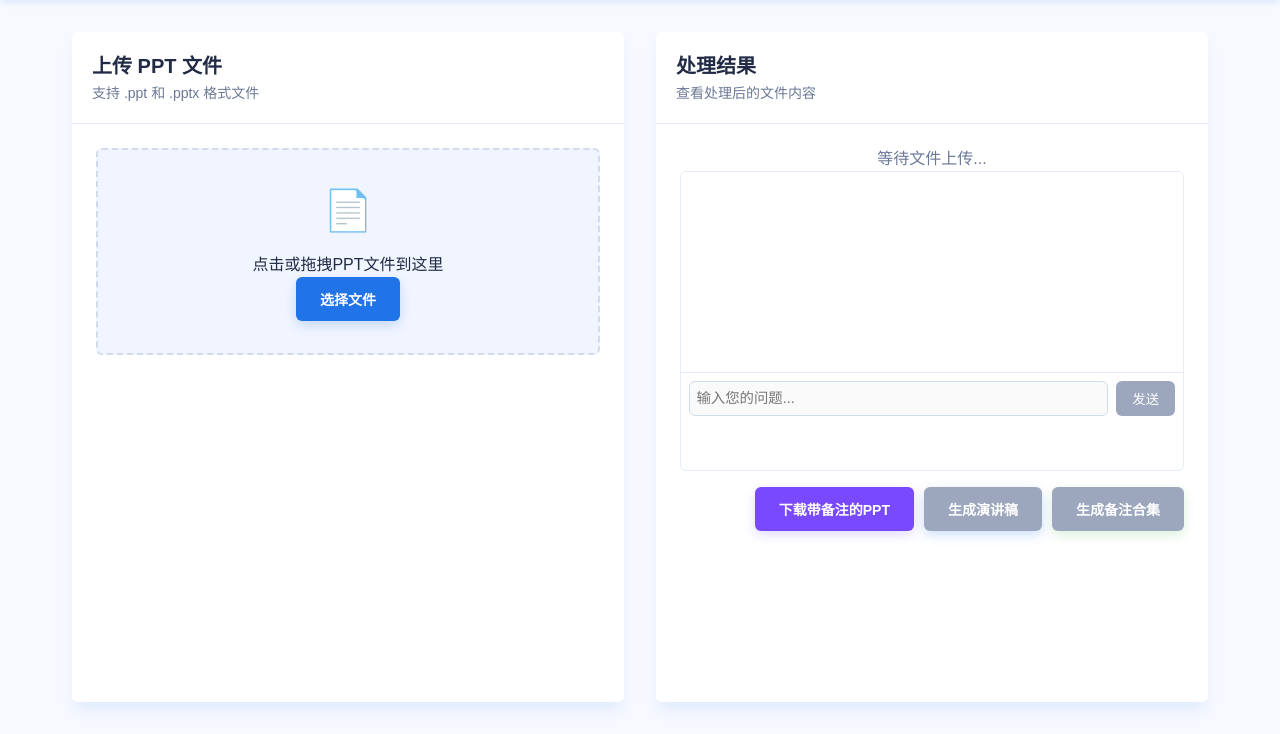
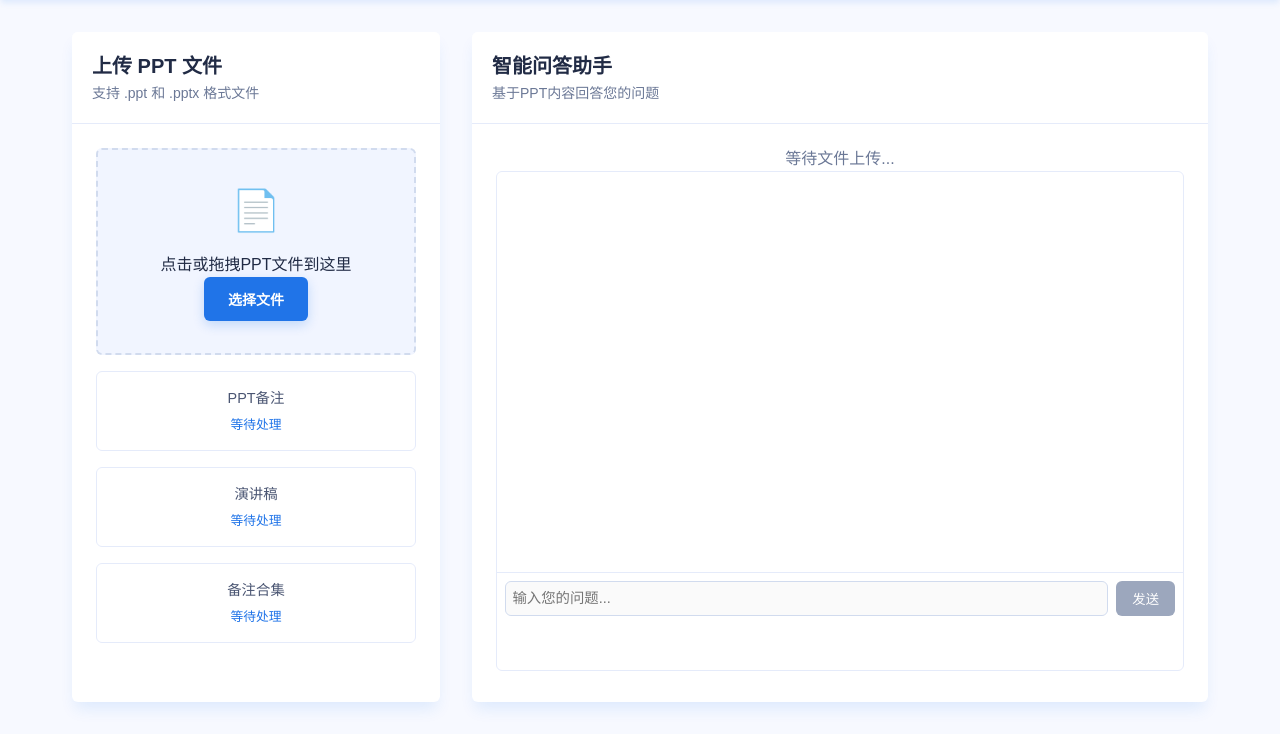
Before and after one commit to xieeddebug/pptAI-, a Flask app: page / in a window 1280 px wide. Shown: the part 66-800 px from the top of the page. Run offline with Flask 3, Linux system fonts and the light colour scheme.

Commit message:
基本完成

```diff
--- a/app.py
+++ b/app.py
@@ -200,6 +200,9 @@ def process_ppt():
         # 打开PPT文件
         prs = Presentation(input_path)
 
+        # 收集所有文本用于生成演讲稿
+        all_text = ""
+
         # 为每一页添加备注
         for i, slide in enumerate(prs.slides, 1):
             print(f"\n处理第 {i} 页...")
@@ -226,16 +229,64 @@ def process_ppt():
             # 添加备注
             notes_text_frame.text = notes_content
 
+            # 收集文本用于生成演讲稿
+            all_text += f"第{i}页：\n{slide_text}\n"
+
         # 保存处理后的PPT
         prs.save(output_path)
         print("\nPPT处理完成")
 
-        # 发送处理后的文件
+        # 生成演讲稿
+        speech_text = generate_speech(all_text)
+        speech_doc = create_word_document(speech_text)
+
+        # 创建Word文档保存演讲稿
+        with tempfile.NamedTemporaryFile(delete=False, suffix='.docx') as temp_speech:
+            speech_doc.save(temp_speech.name)
+            speech_path = temp_speech.name
+
+        # 创建备注合集文档
+        notes_doc = Document()
+        notes_doc.add_heading('PPT备注合集', 0).alignment = WD_ALIGN_PARAGRAPH.CENTER
+
+        for i, slide in enumerate(prs.slides, 1):
+            notes_doc.add_heading(f'第{i}页备注', level=1).alignment = WD_ALIGN_PARAGRAPH.LEFT
+
+            notes_slide = slide.notes_slide
+            if notes_slide and notes_slide.notes_text_frame.text:
+                notes_text = notes_slide.notes_text_frame.text
+            else:
+                notes_text = "（此页无备注）"
+
+            p = notes_doc.add_paragraph()
+            p.paragraph_format.line_spacing = 1.5
+            p.paragraph_format.first_line_indent = Pt(24)
+            run = p.add_run(notes_text)
+            run.font.name = '仿宋'
+            run._element.rPr.rFonts.set(qn('w:eastAsia'), '仿宋')
+            run.font.size = Pt(12)
+
+            notes_doc.add_paragraph('', style='Normal')
+
+        # 保存备注合集文档
+        with tempfile.NamedTemporaryFile(delete=False, suffix='.docx') as temp_notes:
+            notes_doc.save(temp_notes.name)
+            notes_path = temp_notes.name
+
+        # 创建ZIP文件包含所有文件
+        with tempfile.NamedTemporaryFile(delete=False, suffix='.zip') as temp_zip:
+            import zipfile
+            with zipfile.ZipFile(temp_zip.name, 'w') as zipf:
+                zipf.write(output_path, 'PPT带备注.pptx')
+                zipf.write(speech_path, '演讲稿.docx')
+                zipf.write(notes_path, 'PPT备注合集.docx')
+
+        # 发送ZIP文件
         return send_file(
-            output_path,
+            temp_zip.name,
             as_attachment=True,
-            download_name='processed_ppt.pptx',
-            mimetype='application/vnd.openxmlformats-officedocument.presentationml.presentation'
+            download_name='PPT处理结果.zip',
+            mimetype='application/zip'
         )
 
     except Exception as e:
@@ -246,6 +297,12 @@ def process_ppt():
             os.unlink(input_path)
         if 'output_path' in locals():
             os.unlink(output_path)
+        if 'speech_path' in locals():
+            os.unlink(speech_path)
+        if 'notes_path' in locals():
+            os.unlink(notes_path)
+        if 'temp_zip' in locals():
+            os.unlink(temp_zip.name)
         return jsonify({'error': str(e)}), 500
 
 @app.route('/api/generate-speech', methods=['POST'])
--- a/templates/index.html
+++ b/templates/index.html
@@ -67,7 +67,7 @@
             padding: 0 2rem;
             flex-grow: 1;
             display: grid;
-            grid-template-columns: 1fr 1fr;
+            grid-template-columns: 1fr 2fr;
             gap: 2rem;
         }
 
@@ -272,15 +272,15 @@
             border: 1px solid var(--gray-200);
             border-radius: var(--border-radius);
             overflow: hidden;
-            min-height: 250px;
-            max-height: 300px;
+            min-height: 400px;
+            max-height: 500px;
         }
 
         .chat-messages {
             flex-grow: 1;
-            padding: 0.75rem;
+            padding: 1rem;
             overflow-y: auto;
-            max-height: 200px;
+            max-height: 400px;
         }
 
         .message {
@@ -392,6 +392,48 @@
                 padding: 0 1rem;
             }
         }
+
+        .status-container {
+            display: flex;
+            flex-direction: column;
+            gap: 1rem;
+            margin: 1rem 0;
+        }
+
+        .status-box {
+            background: white;
+            border: 1px solid var(--gray-200);
+            border-radius: var(--border-radius);
+            padding: 1rem;
+            text-align: center;
+        }
+
+        .status-title {
+            font-size: 0.9rem;
+            color: var(--gray-600);
+            margin-bottom: 0.5rem;
+        }
+
+        .status-content {
+            font-size: 0.8rem;
+            color: var(--primary);
+            font-weight: 500;
+        }
+
+        .status-content.completed {
+            color: #4CAF50;
+        }
+
+        .estimated-time {
+            text-align: center;
+            color: var(--gray-500);
+            font-size: 0.9rem;
+            margin-top: 0.5rem;
+            padding: 0.5rem;
+            background: var(--gray-100);
+            border-radius: var(--border-radius);
+            display: none;
+        }
     </style>
     <script src="https://cdn.jsdelivr.net/npm/marked/marked.min.js"></script>
 </head>
@@ -419,17 +461,32 @@
                     <div class="file-name"></div>
                     <div class="file-size"></div>
                 </div>
+                <div class="estimated-time" id="estimated-time"></div>
                 <div class="progress" id="progress">
                     正在处理第 0/0 页...
                 </div>
                 <div class="error" id="error"></div>
+                <div class="status-container">
+                    <div class="status-box">
+                        <div class="status-title">PPT备注</div>
+                        <div class="status-content" id="ppt-status">等待处理</div>
+                    </div>
+                    <div class="status-box">
+                        <div class="status-title">演讲稿</div>
+                        <div class="status-content" id="speech-status">等待处理</div>
+                    </div>
+                    <div class="status-box">
+                        <div class="status-title">备注合集</div>
+                        <div class="status-content" id="notes-status">等待处理</div>
+                    </div>
+                </div>
             </div>
         </div>
 
         <div class="panel">
             <div class="panel-header">
-                <h2 class="panel-title">处理结果</h2>
-                <p class="panel-subtitle">查看处理后的文件内容</p>
+                <h2 class="panel-title">智能问答助手</h2>
+                <p class="panel-subtitle">基于PPT内容回答您的问题</p>
             </div>
             <div class="panel-content" id="result-content">
                 <div id="result-placeholder" style="text-align: center; color: var(--gray-500);">
@@ -442,13 +499,6 @@
                         <input type="text" id="chat-input" placeholder="输入您的问题..." disabled>
                         <button id="send-message" disabled>发送</button>
                     </div>
-                </div>
-                <div class="button-group">
-                    <button class="btn btn-download" id="download-btn">
-                        <span>下载带备注的PPT</span>
-                    </button>
-                    <button class="btn btn-primary" id="speechButton" onclick="generateSpeech()" disabled>生成演讲稿</button>
-                    <button class="btn btn-accent" id="notesCollectionBtn" onclick="generateNotesCollection()" disabled>生成备注合集</button>
                 </div>
             </div>
         </div>
@@ -464,8 +514,6 @@
         const resultContent = document.getElementById('result-content');
         const resultPlaceholder = document.getElementById('result-placeholder');
         const resultText = document.getElementById('result-text');
-        const downloadBtn = document.getElementById('download-btn');
-        const speechButton = document.getElementById('speechButton');
         const chatInput = document.getElementById('chat-input');
         const sendMessage = document.getElementById('send-message');
         const chatMessages = document.getElementById('chat-messages');
@@ -512,181 +560,100 @@
         }
 
         function handleFile(file) {
-            if (!file.name.endsWith('.ppt') && !file.name.endsWith('.pptx')) {
-                error.textContent = '请上传PPT文件（.ppt或.pptx格式）';
-                error.style.display = 'block';
-                return;
-            }
-
             error.style.display = 'none';
-            fileInfo.style.display = 'block';
-            fileInfo.querySelector('.file-name').textContent = '文件名：' + file.name;
-            fileInfo.querySelector('.file-size').textContent = '大小：' + formatFileSize(file.size);
+            fileInfo.style.display = 'none';
 
             currentFile = file;
-            speechButton.disabled = false;
-            document.getElementById('notesCollectionBtn').disabled = false;
-            chatInput.disabled = false;
-            sendMessage.disabled = false;
             resultPlaceholder.style.display = 'none';
             resultText.style.display = 'none';
 
-            progress.style.display = 'block';
-            progress.textContent = '正在处理...';
+            // 重置状态
+            document.getElementById('ppt-status').textContent = '等待处理';
+            document.getElementById('ppt-status').classList.remove('completed');
+            document.getElementById('speech-status').textContent = '等待处理';
+            document.getElementById('speech-status').classList.remove('completed');
+            document.getElementById('notes-status').textContent = '等待处理';
+            document.getElementById('notes-status').classList.remove('completed');
+
+            // 清空聊天记录
+            chatMessages.innerHTML = '';
+
             uploadBtn.disabled = true;
-            downloadBtn.disabled = true;
-            downloadBtn.style.display = 'inline-flex';
+
+            // 立即启用问答功能
+            chatInput.disabled = false;
+            sendMessage.disabled = false;
+            resultPlaceholder.textContent = '请输入您的问题...';
+            resultPlaceholder.style.color = 'var(--gray-400)';
+
+            // 立即显示欢迎语
+            addMessage('您好！我是PPT智能助手，很高兴为您服务。PPT正在处理中，每10页PPT大约需要1分钟的处理时间，请耐心等候在此期间，您可以先和我聊天，我会尽力回答您的问题。', 'assistant');
+
+            // 立即获取PPT页数
+            const contentFormData = new FormData();
+            contentFormData.append('file', file);
+            fetch('/api/get-ppt-content', {
+                method: 'POST',
+                body: contentFormData
+            })
+            .then(response => response.json())
+            .then(data => {
+                // 保存PPT内容用于后续问答
+                pptContent = data.content;
+            });
+
+            handleFileUpload(file);
+        }
+
+        async function handleFileUpload(file) {
+            if (!file.name.endsWith('.ppt') && !file.name.endsWith('.pptx')) {
+                showStatus('请上传PPT文件（.ppt或.pptx格式）', 'error');
+                return;
+            }
 
             const formData = new FormData();
             formData.append('file', file);
 
-            fetch('/api/process-ppt', {
-                method: 'POST',
-                body: formData
-            })
-            .then(response => {
-                if (!response.ok) {
-                    return response.json().then(data => {
-                        throw new Error(data.error || '处理文件时出错');
-                    });
-                }
-                return response.blob();
-            })
-            .then(blob => {
-                resultPlaceholder.style.display = 'none';
-                resultText.style.display = 'block';
-                resultText.innerHTML = '<p>文件处理完成！</p><p>备注已添加到PPT中。</p>';
+            try {
+                // 更新所有状态为处理中
+                document.getElementById('ppt-status').textContent = '正在处理...';
+                document.getElementById('speech-status').textContent = '正在处理...';
+                document.getElementById('notes-status').textContent = '正在处理...';
 
-                const url = window.URL.createObjectURL(blob);
-                downloadBtn.setAttribute('data-file-url', url);
-                downloadBtn.disabled = false;
-
-                error.textContent = '处理成功！';
-                error.classList.add('success');
-                error.style.display = 'block';
-
-                setTimeout(() => {
-                    error.style.display = 'none';
-                    error.classList.remove('success');
-                }, 3000);
-
-                // 获取PPT内容
-                const formData = new FormData();
-                formData.append('file', file);
-                return fetch('/api/get-ppt-content', {
-                    method: 'POST',
-                    body: formData
-                });
-            })
-            .then(response => response.json())
-            .then(data => {
-                pptContent = data.content;
-            })
-            .catch(err => {
-                error.textContent = err.message;
-                error.style.display = 'block';
-                console.error('Error:', err);
-                downloadBtn.style.display = 'none';
-                chatInput.disabled = true;
-                sendMessage.disabled = true;
-            })
-            .finally(() => {
-                progress.style.display = 'none';
-                uploadBtn.disabled = false;
-            });
-        }
-
-        downloadBtn.addEventListener('click', () => {
-            const fileUrl = downloadBtn.getAttribute('data-file-url');
-            if (!fileUrl) return;
-
-            const a = document.createElement('a');
-            a.href = fileUrl;
-            a.download = 'processed_ppt.pptx';
-            document.body.appendChild(a);
-            a.click();
-            document.body.removeChild(a);
-        });
-
-        async function generateSpeech() {
-            if (!currentFile) return;
-
-            const formData = new FormData();
-            formData.append('file', currentFile);
-
-            try {
-                speechButton.disabled = true;
-                showStatus('正在生成演讲稿...', 'success');
-
-                const response = await fetch('/api/generate-speech', {
+                const response = await fetch('/api/process-ppt', {
                     method: 'POST',
                     body: formData
                 });
 
                 if (!response.ok) {
                     const error = await response.json();
-                    throw new Error(error.error || '生成失败');
+                    throw new Error(error.error || '处理失败');
                 }
+
+                // 更新所有状态为完成
+                document.getElementById('ppt-status').textContent = '处理完毕';
+                document.getElementById('ppt-status').classList.add('completed');
+                document.getElementById('speech-status').textContent = '处理完毕';
+                document.getElementById('speech-status').classList.add('completed');
+                document.getElementById('notes-status').textContent = '处理完毕';
+                document.getElementById('notes-status').classList.add('completed');
 
                 const blob = await response.blob();
                 const url = window.URL.createObjectURL(blob);
                 const a = document.createElement('a');
                 a.href = url;
-                a.download = '演讲稿.docx';
+                a.download = 'PPT处理结果.zip';
                 document.body.appendChild(a);
                 a.click();
                 window.URL.revokeObjectURL(url);
                 document.body.removeChild(a);
 
-                showStatus('演讲稿生成成功！', 'success');
             } catch (error) {
-                showStatus('生成失败：' + error.message, 'error');
-            } finally {
-                speechButton.disabled = false;
-            }
-        }
-
-        async function generateNotesCollection() {
-            if (!currentFile) return;
-
-            const formData = new FormData();
-            formData.append('file', currentFile);
-
-            try {
-                const notesCollectionBtn = document.getElementById('notesCollectionBtn');
-                notesCollectionBtn.disabled = true;
-                showStatus('正在生成备注合集...', 'success');
-                progress.style.display = 'block';
-                progress.textContent = '正在处理...';
-
-                const response = await fetch('/api/generate-notes-collection', {
-                    method: 'POST',
-                    body: formData
-                });
-
-                if (!response.ok) {
-                    const error = await response.json();
-                    throw new Error(error.error || '生成失败');
-                }
-
-                const blob = await response.blob();
-                const url = window.URL.createObjectURL(blob);
-                const a = document.createElement('a');
-                a.href = url;
-                a.download = 'PPT备注文件.zip';
-                document.body.appendChild(a);
-                a.click();
-                window.URL.revokeObjectURL(url);
-                document.body.removeChild(a);
-
-                showStatus('备注文件生成成功！', 'success');
-            } catch (error) {
-                showStatus('生成失败：' + error.message, 'error');
-            } finally {
-                notesCollectionBtn.disabled = false;
-                setTimeout(() => {
-                    progress.style.display = 'none';
-                }, 1000);
+                showStatus('处理失败：' + error.message, 'error');
+                // 重置状态
+                document.getElementById('ppt-status').textContent = '处理失败';
+                document.getElementById('speech-status').textContent = '处理失败';
+                document.getElementById('notes-status').textContent = '处理失败';
             }
         }
 
```
